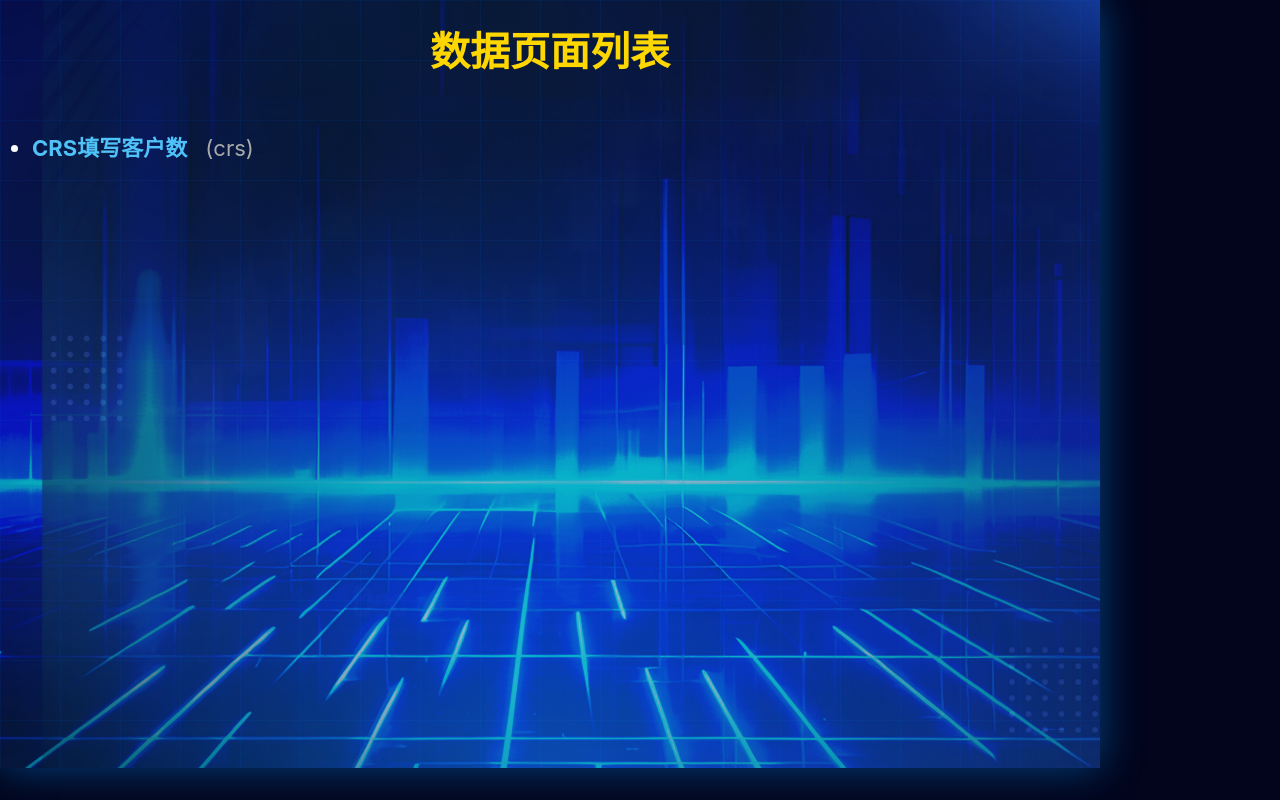
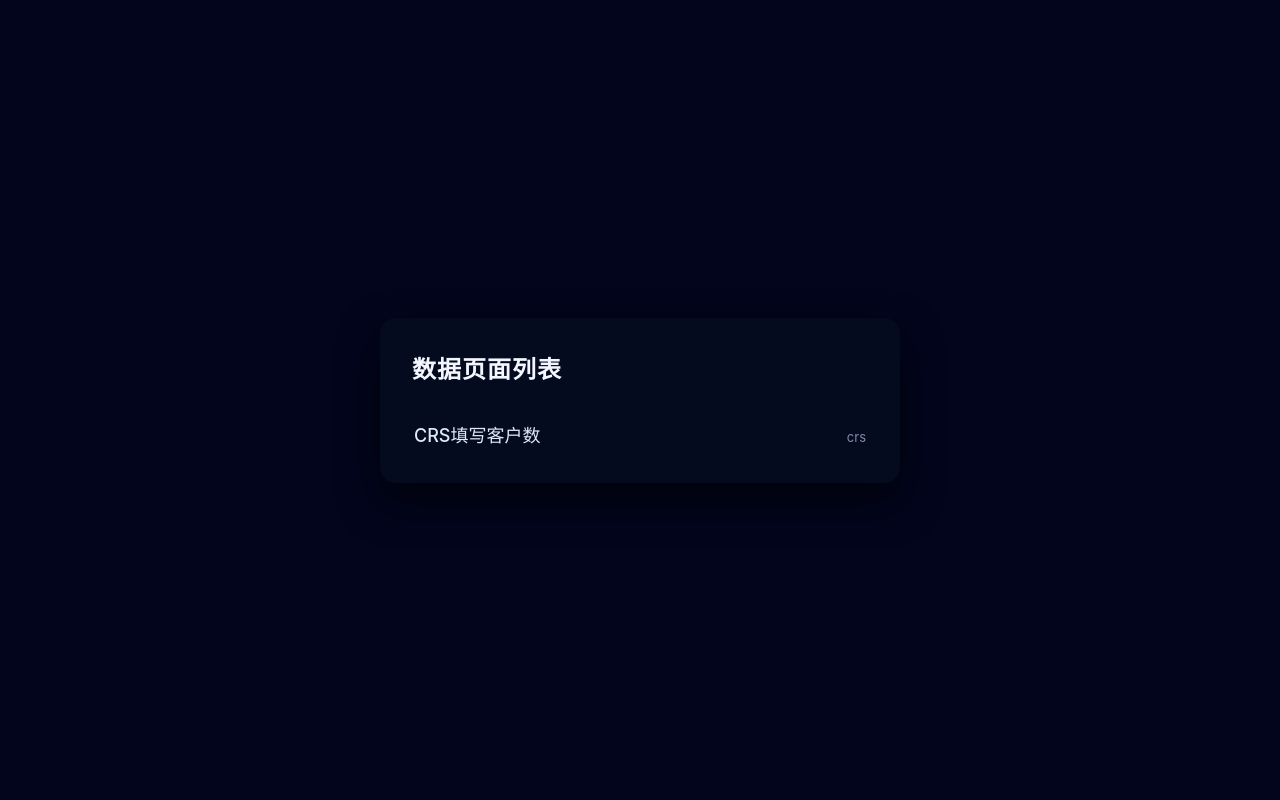
Before and after one commit to chenlie84/finvue-web, a FastAPI app: page / in a window 1280 px wide. Run offline with FastAPI, Linux system fonts and the light colour scheme.

Commit message:
优化首页样式，重构HTML结构，添加类以提升可读性和维护性

```diff
--- a/static/style.css
+++ b/static/style.css
@@ -210,3 +210,81 @@ body {
 .table-wrapper table {
   height: 100%;
 }
+
+.index-page {
+  background-color: #02051c;
+}
+
+.board.board-list {
+  background-image: none;
+}
+
+.board.board-list::before,
+.board.board-list::after {
+  display: none;
+}
+
+/* -------- Index (页面列表) -------- */
+
+.index-page .page {
+  justify-content: center;
+  align-items: center;
+}
+
+.index-page .board.board-list {
+  width: 520px;
+  height: auto;
+  padding: 32px 32px 24px;
+  box-shadow: 0 18px 40px rgba(0, 0, 0, 0.55);
+  background-color: rgba(5, 12, 32, 0.96);
+  border-radius: 16px;
+}
+
+.index-page .board-header {
+  position: static;
+  top: auto;
+  left: auto;
+  transform: none;
+  text-align: left;
+  margin-bottom: 16px;
+}
+
+.index-title {
+  font-size: 24px;
+  font-weight: 600;
+  letter-spacing: 1px;
+  color: #f3f6ff;
+}
+
+.page-list {
+  list-style: none;
+  margin-top: 8px;
+}
+
+.page-list-item + .page-list-item {
+  border-top: 1px solid rgba(61, 90, 128, 0.6);
+}
+
+.page-link {
+  display: flex;
+  justify-content: space-between;
+  align-items: baseline;
+  padding: 12px 2px;
+  text-decoration: none;
+  color: #dde9ff;
+  transition: color 0.15s ease, background-color 0.15s ease;
+}
+
+.page-link:hover {
+  color: #ffffff;
+}
+
+.page-link-title {
+  font-size: 18px;
+  font-weight: 500;
+}
+
+.page-link-id {
+  font-size: 13px;
+  color: #7f8ba8;
+}
--- a/templates/index.html
+++ b/templates/index.html
@@ -5,18 +5,20 @@
     <title>数据页面列表</title>
     <link rel="stylesheet" href="/static/style.css" />
   </head>
-  <body>
+  <body class="index-page">
     <div class="page">
-      <div class="board">
+      <div class="board board-list">
         <div class="board-header">
-          <h1 style="font-size: 40px; color: #FFD700;">数据页面列表</h1>
+          <h1 class="index-title">数据页面列表</h1>
         </div>
         <div class="board-body">
-          <ul style="font-size: 22px; margin-top: 40px;">
+          <ul class="page-list">
             {% for page in pages %}
-            <li style="margin-bottom: 18px;">
-              <a href="/{{ page.id }}" style="color: #4fc3f7; text-decoration: none; font-weight: bold;">{{ page.title }}</a>
-              <span style="color: #aaa; margin-left: 12px;">({{ page.id }})</span>
+            <li class="page-list-item">
+              <a href="/{{ page.id }}" class="page-link">
+                <span class="page-link-title">{{ page.title }}</span>
+                <span class="page-link-id">{{ page.id }}</span>
+              </a>
             </li>
             {% endfor %}
           </ul>
```
